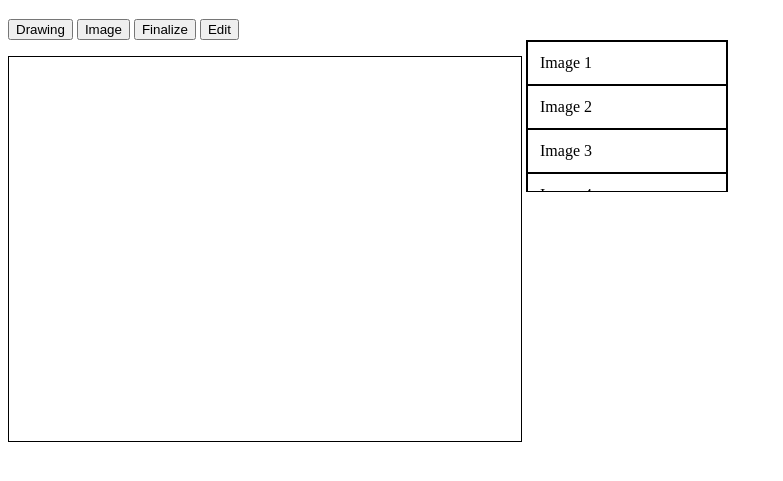
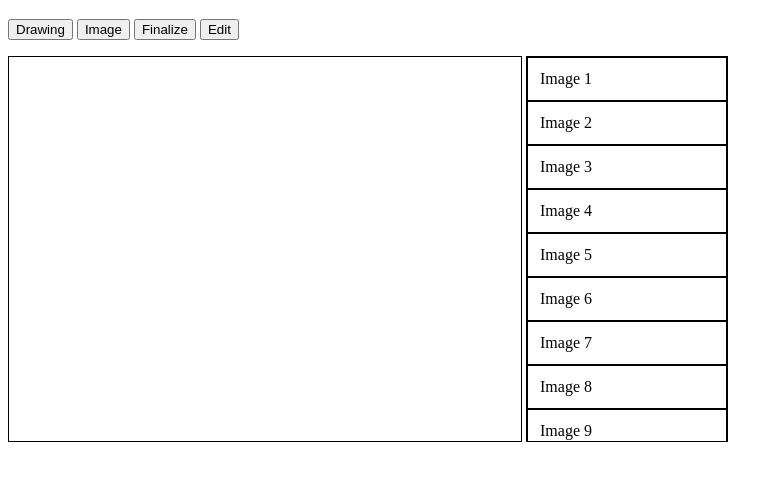
Before and after one commit to Kevin-X-Wang/openshapes, a plain HTML site: page index.html in a window 1280 px wide. Shown: the part 61-542 px from the top of the page, without its empty margins (0-783 px from the left). Drawn offline with Linux system fonts and the light colour scheme.

Commit message:
Update styles.css

```diff
--- a/styles.css
+++ b/styles.css
@@ -7,10 +7,12 @@
 
 .vertical-menu {
   display:inline-block;
+  margin-top:1em;
+  margine-left:0.5em;
   vertical-align:top;
   border:0.5px solid #000000;
   width: 200px;
-  height: 150px;
+  height: 384px;
   overflow-y: auto;
 }
 
```
